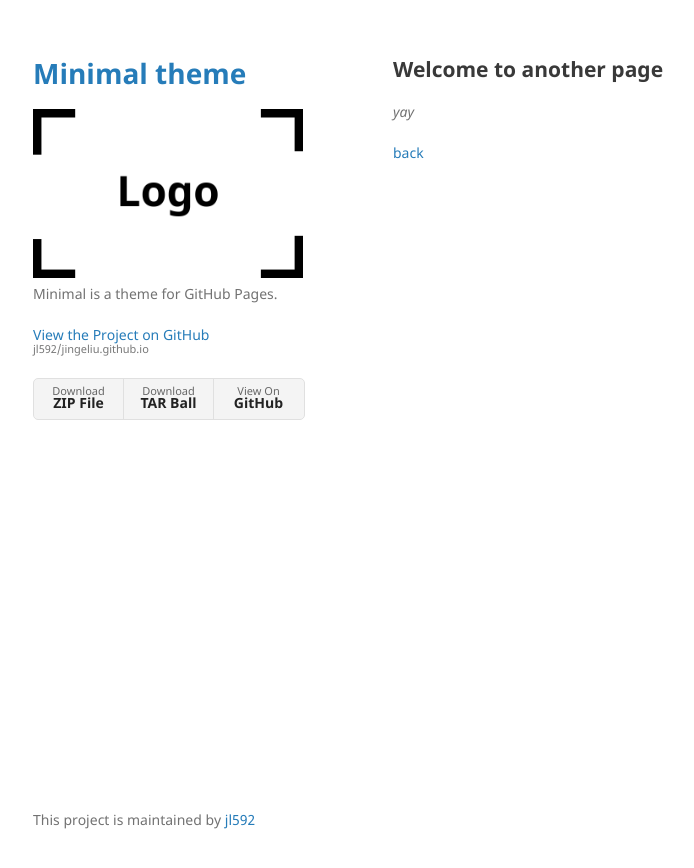
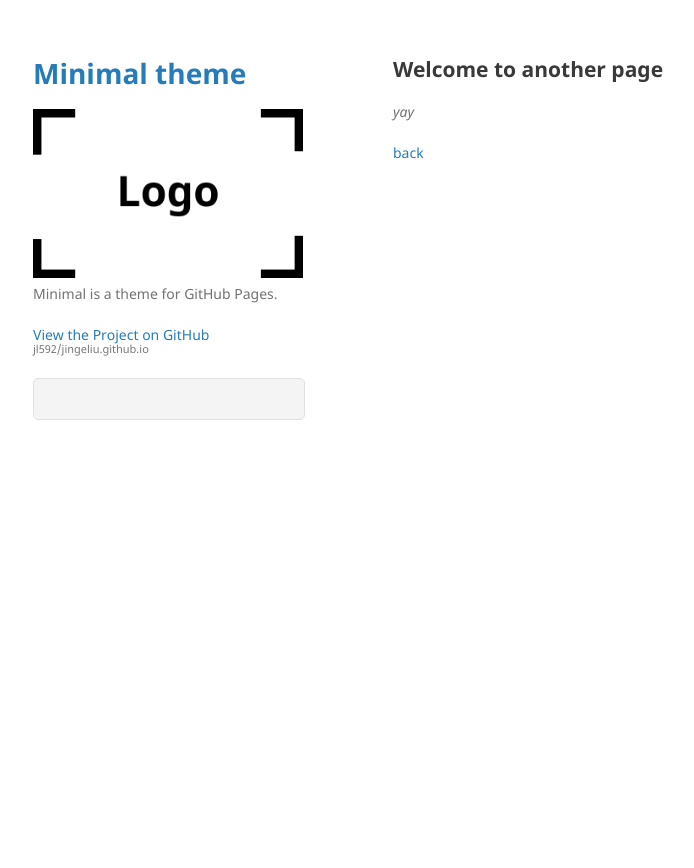
Before and after one commit to jl592/jingeliu.github.io, a Jekyll site: the page built from minimal-master/another-page.md, in a window 1280 px wide. Shown: the top 868 px of the page, without its empty margins (177-871 px from the left). Built offline with Jekyll 4.4.1, drawn with Linux system fonts in a browser that asks for light colours; our own code applies the rules of GitHub Pages for plain Markdown files.

Commit message:
Update default.html

```diff
--- a/minimal-master/_layouts/default.html
+++ b/minimal-master/_layouts/default.html
@@ -28,14 +28,11 @@
         {% endif %}
 
         {% if site.github.is_user_page %}
-        <p class="view"><a href="{{ site.github.owner_url }}">View My GitHub Profile</a></p>
+        <p class="view"></p>
         {% endif %}
 
         {% if site.show_downloads %}
         <ul class="downloads">
-          <li><a href="{{ site.github.zip_url }}">Download <strong>ZIP File</strong></a></li>
-          <li><a href="{{ site.github.tar_url }}">Download <strong>TAR Ball</strong></a></li>
-          <li><a href="{{ site.github.repository_url }}">View On <strong>GitHub</strong></a></li>
         </ul>
         {% endif %}
       </header>
@@ -46,7 +43,7 @@
       </section>
       <footer>
         {% if site.github.is_project_page %}
-        <p>This project is maintained by <a href="{{ site.github.owner_url }}">{{ site.github.owner_name }}</a></p>
+        <p></p>
         {% endif %}
         <p><small></a></small></p>
       </footer>
```
